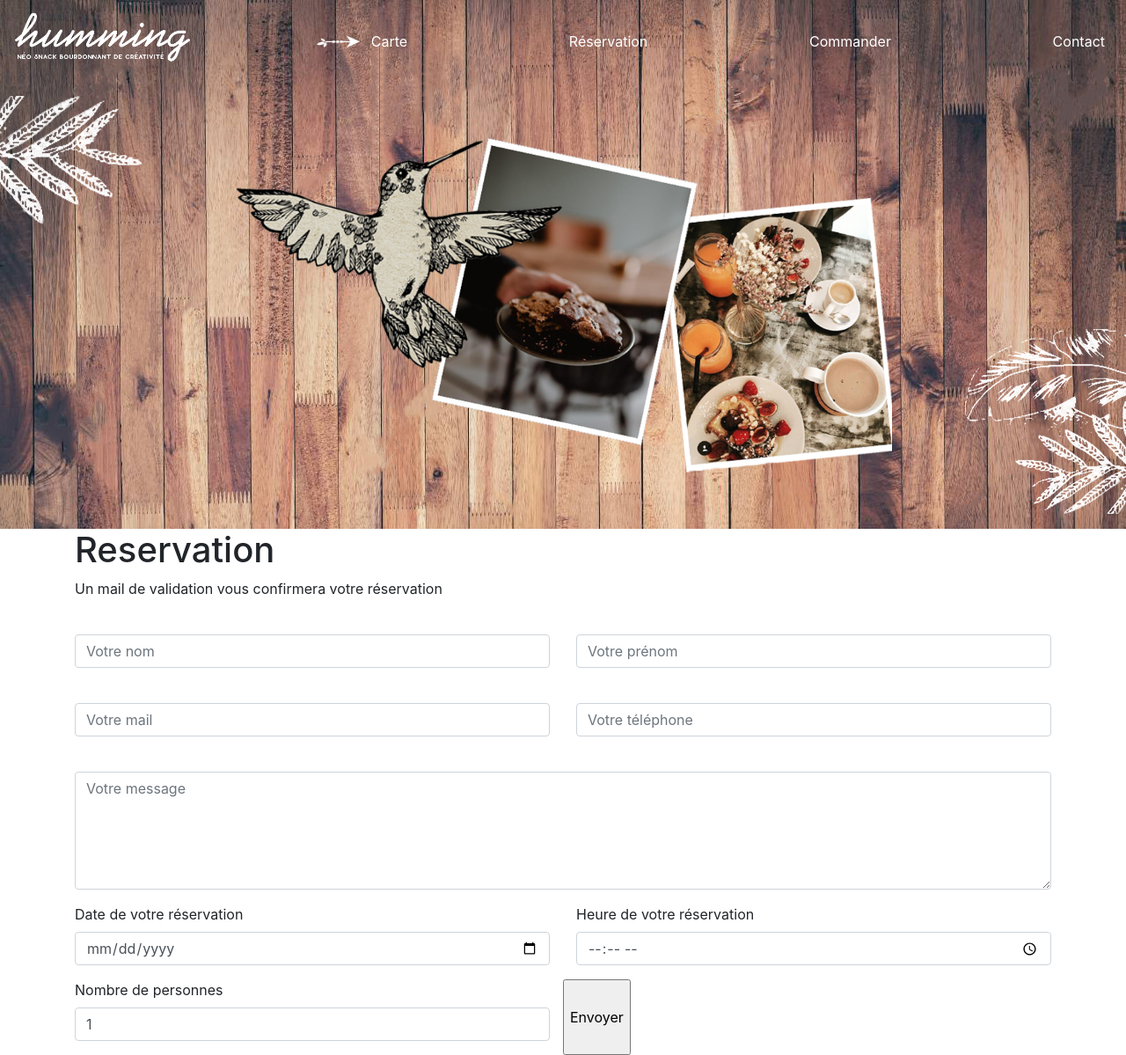
After one commit to jimmyachour/Humming, a PHP site: page /reservation/request in a window 1280 px wide. The commit adds this page. Shown: the whole page at 88% size. Run offline with PHP 8.4, Linux system fonts and the light colour scheme; a stand-in replaces the project's code that opens the database connection.

Commit message:
la page reservation

```diff
--- a/composer.json
+++ b/composer.json
@@ -11,7 +11,7 @@
     "require": {
         "php" : ">=7.2",
         "ext-pdo" : "*",
-        "twig/twig": "^2.4"
+        "twig/twig": "^2.8"
     },
     "require-dev": {
         "phpro/grumphp": "^0.15.0",
--- /dev/null
+++ b/src/Controller/ReservationController.php
@@ -0,0 +1,31 @@
+<?php
+
+namespace App\Controller;
+
+use App\Model\ClientManager;
+use App\Entity\Client;
+use App\Model\ReservationManager;
+
+class ReservationController extends AbstractController
+{
+    public function request()
+    {
+        $notification = null;
+        if(isset($_GET['resa']) && $_GET['resa']=='success'){
+            $notification = "Votre reservation est enregistrée !";
+        }
+        return $this->twig->render('Reservation/index.html.twig', ['notification' => $notification]);
+    }
+
+    public function add()
+    {
+
+        $reservationManager = new ReservationManager();
+
+        $reservationManager->add($_POST);
+
+        header('Location:/reservation/request/?resa=success');
+        exit();
+    }
+
+}
--- a/src/View/Contact/index.html.twig
+++ b/src/View/Contact/index.html.twig
@@ -27,4 +27,4 @@
             <input class="btn-action" type="submit" value="Envoyer">
         </form>
     </div>
-{% endblock %}
+{% block content %}
--- /dev/null
+++ b/src/View/Reservation/index.html.twig
@@ -0,0 +1,50 @@
+{% extends 'template/layout.html.twig' %}
+{% block content %}
+
+<div class="container">
+    <h1>Reservation</h1>
+    {% if notification is not empty %}
+    <div class="alert alert-success" role="alert">
+        {{ notification }}
+    </div>
+    {% endif %}
+    <p>Un mail de validation vous confirmera votre réservation</p>
+    <form class="row" method="post" action="/reservation/add">
+        <div class="form-group col-12 col-md-6">
+            <label for="lastname"></label>
+            <input type="text" class="form-control" id="lastname" name="lastname" placeholder="Votre nom">
+        </div>
+        <div class="form-group col-12 col-md-6">
+            <label for="firstname"></label>
+            <input type="text" class="form-control" id="firstname" name="firstname" placeholder="Votre prénom">
+        </div>
+        <div class="form-group col-12 col-md-6">
+            <label for="mail"></label>
+            <input type="email" class="form-control" id="mail" name="mail" placeholder="Votre mail">
+        </div>
+        <div class="form-group col-12 col-md-6">
+            <label for="phone"></label>
+            <input type="tel" class="form-control" id="phone" name="phone" placeholder="Votre téléphone">
+        </div>
+        <div class="form-group col-12">
+            <label for="message"></label>
+            <textarea class="form-control" id="message" name="message" rows="5" placeholder="Votre message"></textarea>
+        </div>
+        {#-----------------------------------------#}
+        <div class="form-group col-12 col-md-6">
+            <label for="reservDate">Date de votre réservation</label>
+            <input type="date" class="form-control" id="reservDate" name="reservDate">
+        </div>
+        <div class="form-group col-12 col-md-6">
+            <label for="reservTime">Heure de votre réservation</label>
+            <input type="time" class="form-control" id="reservTime" name="reservTime">
+        </div>
+        <div class="form-group col-12 col-md-6">
+            <label for="reservNbr">Nombre de personnes</label>
+            <input type="number" class="form-control" id="reservNbr" name="reservNbr" value="1">
+        </div>
+        <input class="btn-action" type="submit" value="Envoyer">
+    </form>
+</div>
+
+{% endblock content %}
--- a/src/View/template/header.html.twig
+++ b/src/View/template/header.html.twig
@@ -1,17 +1,17 @@
 <header>
     <nav class="navbar navbar-expand-lg navbar-dark navbar_hearder">
-        <a class="navbar-brand col-4" href="#"><img class="main-logo" src="assets/images/logoTitle.png" alt="logo du site"></a>
+        <a class="navbar-brand col-4" href="/"><img class="main-logo" src="/assets/images/logoTitle.png" alt="logo du site"></a>
         <button class="header-nav-btn navbar-toggler" type="button" data-toggle="collapse" data-target="#navbarNav" aria-controls="navbarNav" aria-expanded="false" aria-label="Toggle navigation">
             <span class="navbar-toggler-icon"></span>
         </button>
         <div class="collapse navbar-collapse" id="navbarNav">
             <ul class="navbar-nav header-nav-list">
                 <li class="nav-item active">
-                    <img class="arrow_bird" src="assets/images/arrow_bird_white.png" alt="fleche blanche">
+                    <img class="arrow_bird" src="/assets/images/arrow_bird_white.png" alt="fleche blanche">
                     <a class="nav-link" href="#">&nbsp;Carte</a>
                 </li>
                 <li class="nav-item">
-                    <a class="nav-link" href="#">&nbsp;Réservation</a>
+                    <a class="nav-link" href="/reservation/request">&nbsp;Réservation</a>
                 </li>
                 <li class="nav-item">
                     <a class="nav-link" href="#">&nbsp;Commander</a>
@@ -23,11 +23,11 @@
         </div>
     </nav>
     <div class="header-box-wood">
-        <img class="header-deco left-leaf" src="assets/images/left-leaf.png"/>
+        <img class="header-deco left-leaf" src="/assets/images/left-leaf.png"/>
         <div class="hearder-box-deco">
-            <img class="header-deco header-bird" src="assets/images/bird.png"/>
-            <img class="header-deco header-picts" src="assets/images/picts.png"/>
+            <img class="header-deco header-bird" src="/assets/images/bird.png"/>
+            <img class="header-deco header-picts" src="/assets/images/picts.png"/>
         </div>
-        <img class="header-deco right-leaf" src="assets/images/right-leaf.png"/>
+        <img class="header-deco right-leaf" src="/assets/images/right-leaf.png"/>
     </div>
 </header>
```
Also changed, not shown: src/Model/ReservationManager.php (added, +39 -0 lines), 1 other file.
